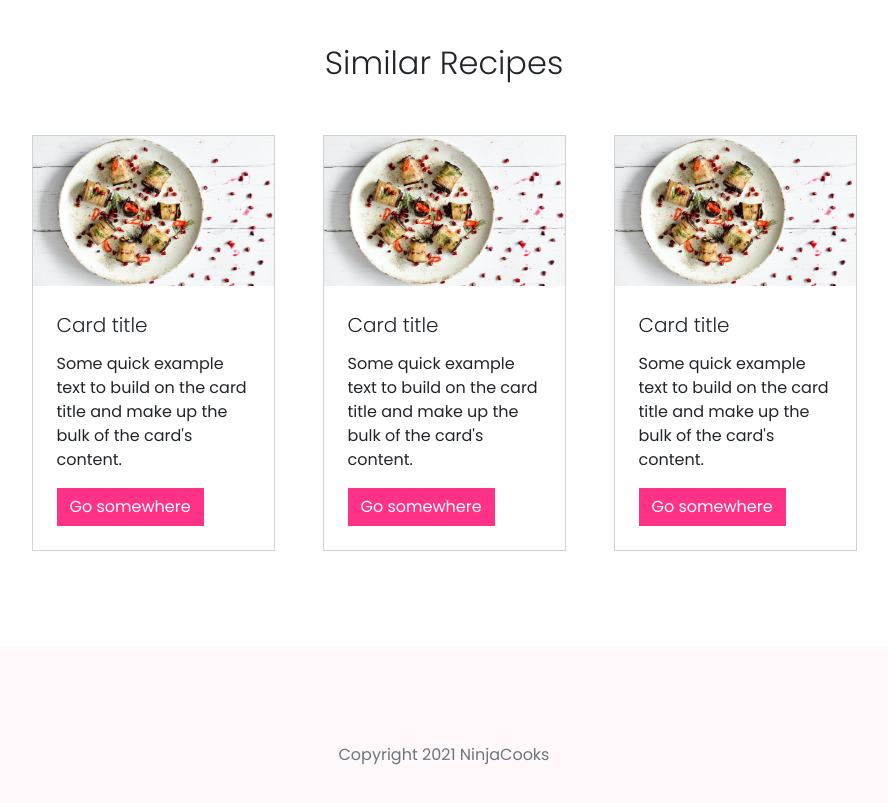
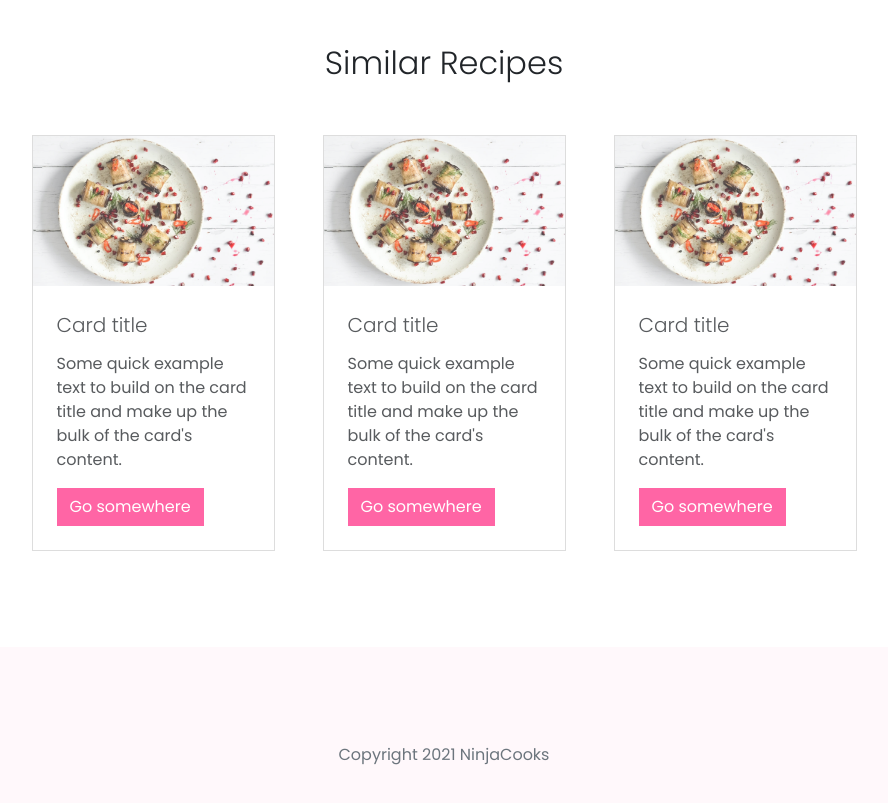
Before and after one commit to bryliebaird/SASS-bootstrap-5, a website: page index.html in a window 1280 px wide. Shown: the part 1500-2303 px from the top of the page, without its empty margins (196-1084 px from the left). Drawn offline with nearby package versions, Linux system fonts and the light colour scheme.

Commit message:
custom opacity utility added using sass

```diff
--- a/index.html
+++ b/index.html
@@ -120,7 +120,7 @@
         <h4 class="text-center mb-4 display-7">Similar Recipes</h4>
         <div class="row g-4 justify-content-center">
             <div class="col-lg-4 col-xl-3">
-            <div class="card">
+            <div class="card o-75 o-100-hover">
                 <img src="/img/aub-dish.jpg" class="card-img-top" alt="recipe img">
                 <div class="card-body">
                 <h5 class="card-title">Card title</h5>
@@ -130,7 +130,7 @@
             </div>
             </div>
             <div class="col-lg-4 col-xl-3">
-            <div class="card">
+            <div class="card o-75 o-100-hover">
                 <img src="/img/aub-dish.jpg" class="card-img-top" alt="recipe img">
                 <div class="card-body">
                 <h5 class="card-title">Card title</h5>
@@ -140,7 +140,7 @@
             </div>
             </div>
             <div class="col-lg-4 col-xl-3">
-            <div class="card">
+            <div class="card o-75 o-100-hover">
                 <img src="/img/aub-dish.jpg" class="card-img-top" alt="recipe img">
                 <div class="card-body">
                 <h5 class="card-title">Card title</h5>
```
